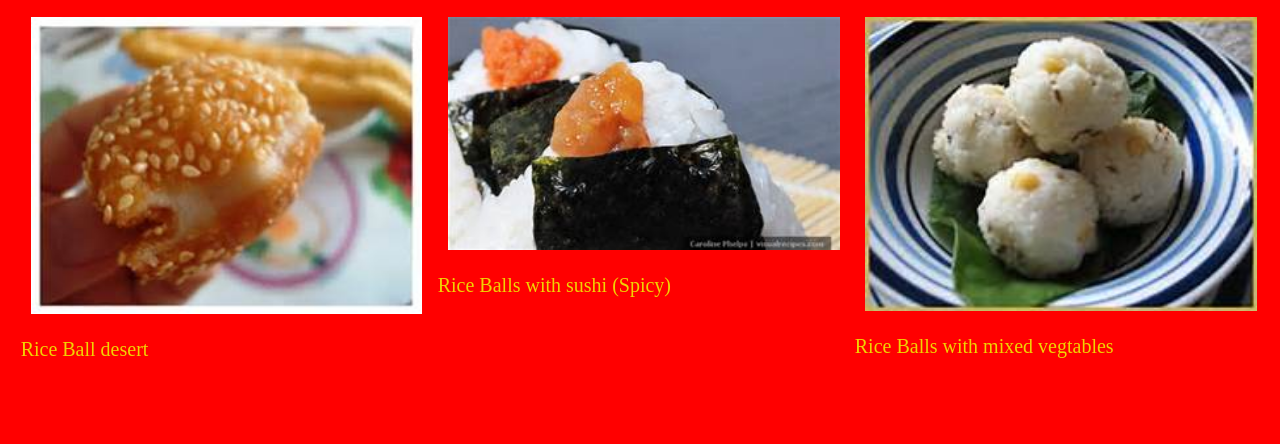
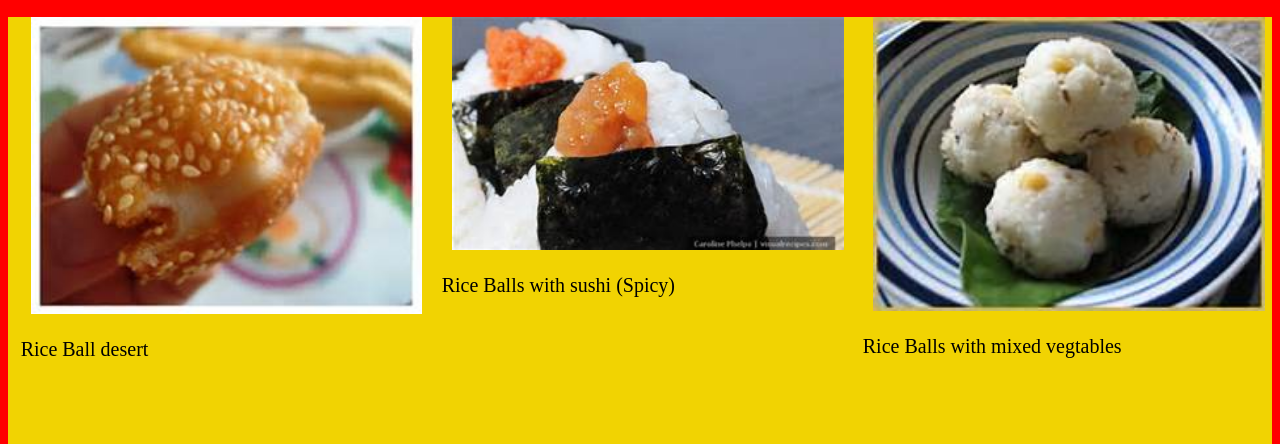
Before and after one commit to OlakunleS/onironi, a plain HTML site: page menu.html in a window 1280 px wide. Shown: the part 296-740 px from the top of the page. Drawn offline with Linux system fonts and the light colour scheme; a web font is replaced by a local one.

Commit message:
Update main.css

```diff
--- a/css/main.css
+++ b/css/main.css
@@ -57,7 +57,7 @@ header .main-nav li {
 Sections
 ************/
 section {
-  background-color: #F1D302
+  background-color: #F1D302;
 }
 /***********
 Menu Items
@@ -69,7 +69,8 @@ Menu Items
 }
 
 #gallery li {
-  float: left;
+  display: inline-block;
+  vertical-align: top;
   width: 31%;
   margin: 0 1% 30px 1%;
   list-style-type: none;
@@ -80,7 +81,7 @@ Menu Items
 	width: 100%;
 }
 #gallery li a{
-  color: #F1D302;
+  color: #000;
 }
 /***********
 Footer
```
